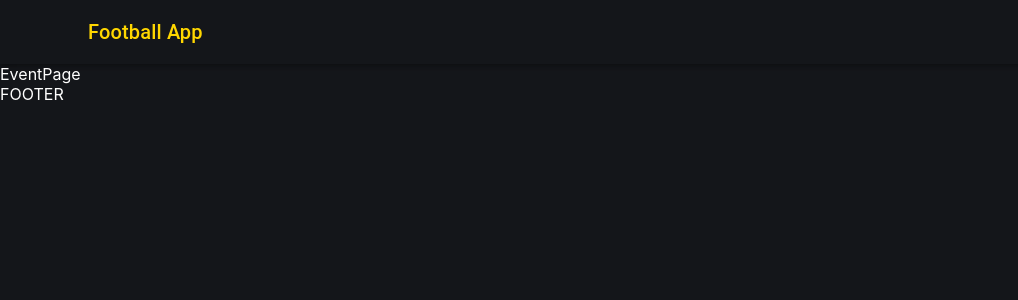
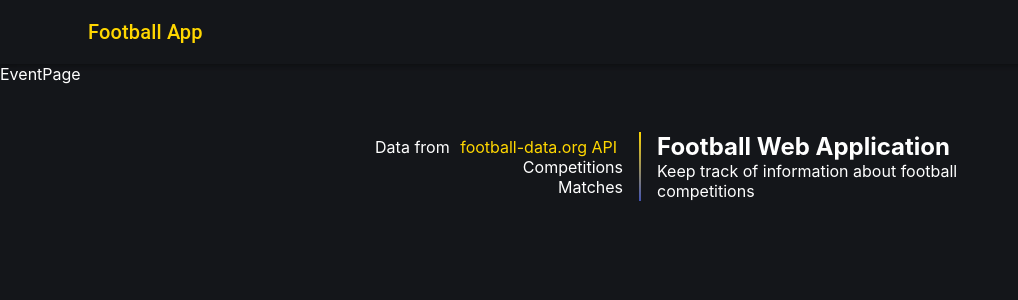
Before and after one commit to vargaae/football-data, a React (Create React App) app: page /1/1 in a window 1280 px wide. Shown: the top 300 px of the page, without its empty margins (0-1018 px from the left). Built offline with nearby package versions, Linux system fonts and the light colour scheme.

Commit message:
set up Footer

```diff
--- a/src/App.scss
+++ b/src/App.scss
@@ -34,3 +34,36 @@ a:hover {
 ul {
   list-style-type: none;
 }
+
+.footer {
+  display: flex;
+  flex-direction: column;
+  gap: 1rem;
+  max-width: 700px;
+  margin: 2rem auto;
+  padding: 1rem;
+
+  &:before {
+    content: "";
+    align-self: stretch;
+    border: 1px solid #d3d3d3;
+    border-image: linear-gradient(45deg, #3f51b5, gold) 1;
+  }
+
+  @media (min-width: 700px) {
+    flex-direction: row;
+    align-items: center;
+  }
+}
+
+// FOOTER
+.footer__item {
+  flex: 1;
+  min-width: 0;
+  overflow-wrap: break-word;
+}
+
+.footer__item--start {
+  order: -1;
+  text-align: right;
+}
--- a/src/components/Footer.jsx
+++ b/src/components/Footer.jsx
@@ -1,7 +1,31 @@
 import React from "react";
 
 const Footer = () => {
-  return <section className="footer">FOOTER</section>;
+  return (
+    <section className="footer">
+      <div className="footer__item footer__item--start">
+        <ul>
+          <li>
+            Data from{" "}
+            <a
+              href="https://www.football-data.org/"
+              target="_blank"
+              rel="noreferrer"
+            >
+              football-data.org API
+            </a>
+          </li>
+          <li>Competitions</li>
+          <li>Matches</li>
+        </ul>
+      </div>
+
+      <div className="footer__item footer__item--end">
+        <h2>Football Web Application</h2>
+        <p>Keep track of information about football competitions</p>
+      </div>
+    </section>
+  );
 };
 
 export default Footer;
```
